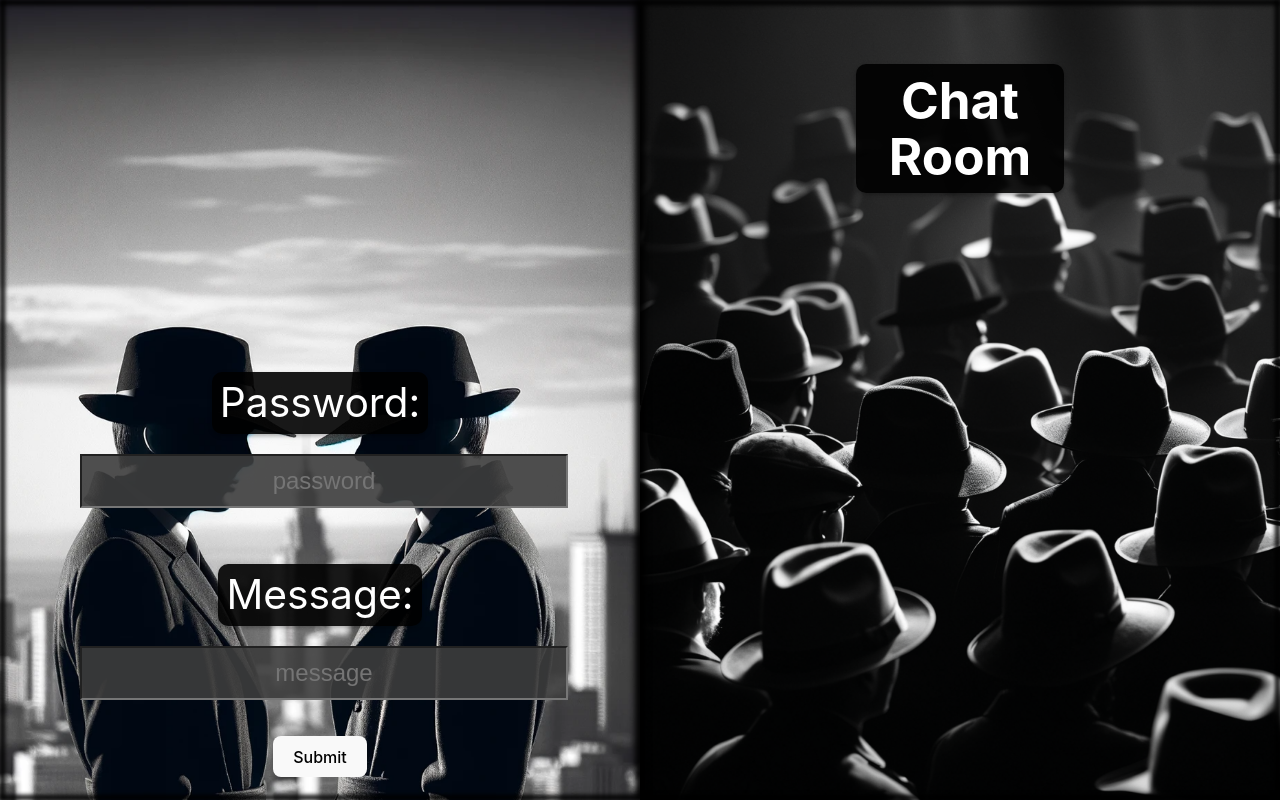
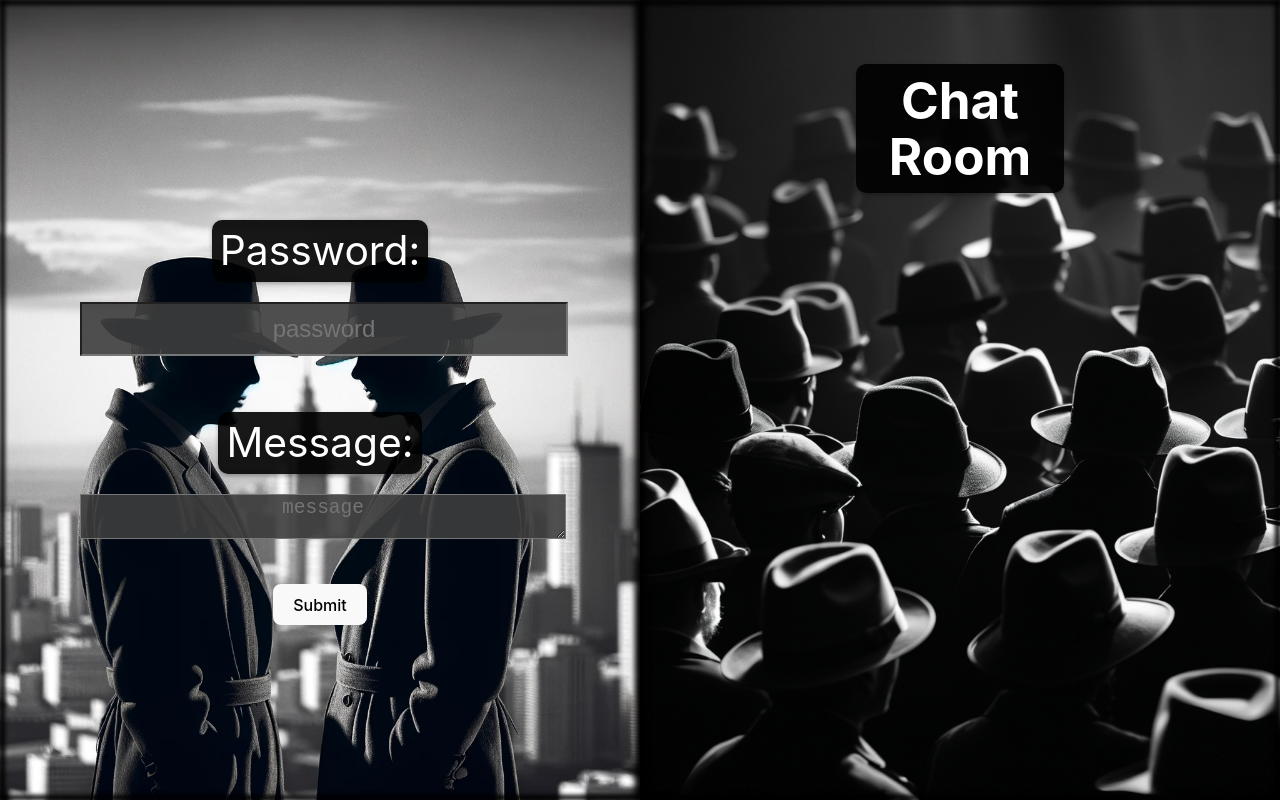
Before and after one commit to jonathan-gates/SpyChat, a React (Vite) app in the folder client/: page / in a window 1280 px wide. Built offline with nearby package versions, Linux system fonts and the light colour scheme.

Commit message:
editted css for input side looks for resolution screen differences

```diff
--- a/client/src/App.css
+++ b/client/src/App.css
@@ -6,18 +6,19 @@
 }
 
 .card {
-  padding: 2em;
-  display: "flex";
-  width: "100%";
+  /* padding: 2em; */
+  display: flex;
+  width: 100%;
+  height: 100%;
 }
 
 .input-div {
   width: 30%;
-  height: 100vh;
+  height: 100%;
   position: fixed;
   left: 0;
   top: 0;
-  padding: 22em 0em 5em 0em;
+  padding: 25vh 0 5vh 0;
   flex: 1;
 }
 
--- a/client/src/App.jsx
+++ b/client/src/App.jsx
@@ -13,7 +13,8 @@ function App() {
 
   useEffect(() => {
     if (messagesScrollDiv?.current !== null) {
-      messagesScrollDiv.current.scrollTop = messagesScrollDiv.current.scrollHeight;
+      messagesScrollDiv.current.scrollTop =
+        messagesScrollDiv.current.scrollHeight;
     }
   }, [messages]);
 
@@ -40,19 +41,19 @@ function App() {
   };
 
   const inputStyle = {
-    width: '50%', // Adjust the width as needed
-    height: '100%', // Adjust the height as needed
+    width: "50%", // Adjust the width as needed
+    height: "100%", // Adjust the height as needed
     backgroundImage: `url(${twoSpies})`,
-    backgroundSize: 'cover', // This ensures the image covers the entire div
-    backgroundPosition: 'center', // This centers the image in the div
+    backgroundSize: "cover", // This ensures the image covers the entire div
+    backgroundPosition: "center", // This centers the image in the div
   };
 
   const chatroomStyle = {
-    width: '50%', // Adjust the width as needed
-    height: '100%', // Adjust the height as needed
+    width: "50%", // Adjust the width as needed
+    height: "100%", // Adjust the height as needed
     backgroundImage: `url(${manySpies})`,
-    backgroundSize: 'cover', // This ensures the image covers the entire div
-    backgroundPosition: 'center', // This centers the image in the div
+    backgroundSize: "cover", // This ensures the image covers the entire div
+    backgroundPosition: "center", // This centers the image in the div
   };
 
   return (
@@ -70,7 +71,6 @@ function App() {
 
             <br />
 
-
             <input
               type="text"
               className="text-box"
@@ -86,7 +86,7 @@ function App() {
           <div className="input-message-div">
             <label className="input-label">Message:</label>
             <br />
-          <input
+            <textarea
               type="text"
               className="text-box"
               value={message}
@@ -99,14 +99,11 @@ function App() {
           <br />
           <br />
 
-          <button onClick={handleButtonClick} >Submit</button>
+          <button onClick={handleButtonClick}>Submit</button>
         </div>
         <div className="chatroom-div" style={chatroomStyle}>
           <h1 className="chatroom-h1">Chat Room</h1>
-          <div
-            className="messages-div"
-            ref={messagesScrollDiv}
-          >
+          <div className="messages-div" ref={messagesScrollDiv}>
             <ul className="messages-ul">
               {messages.map((message, key) => (
                 <li className="message-individual" key={key}>
```
Also changed, not shown: 1 other file (tests, documents, lock files or other folders). Lines whose indentation alone changed are shown as unchanged.
